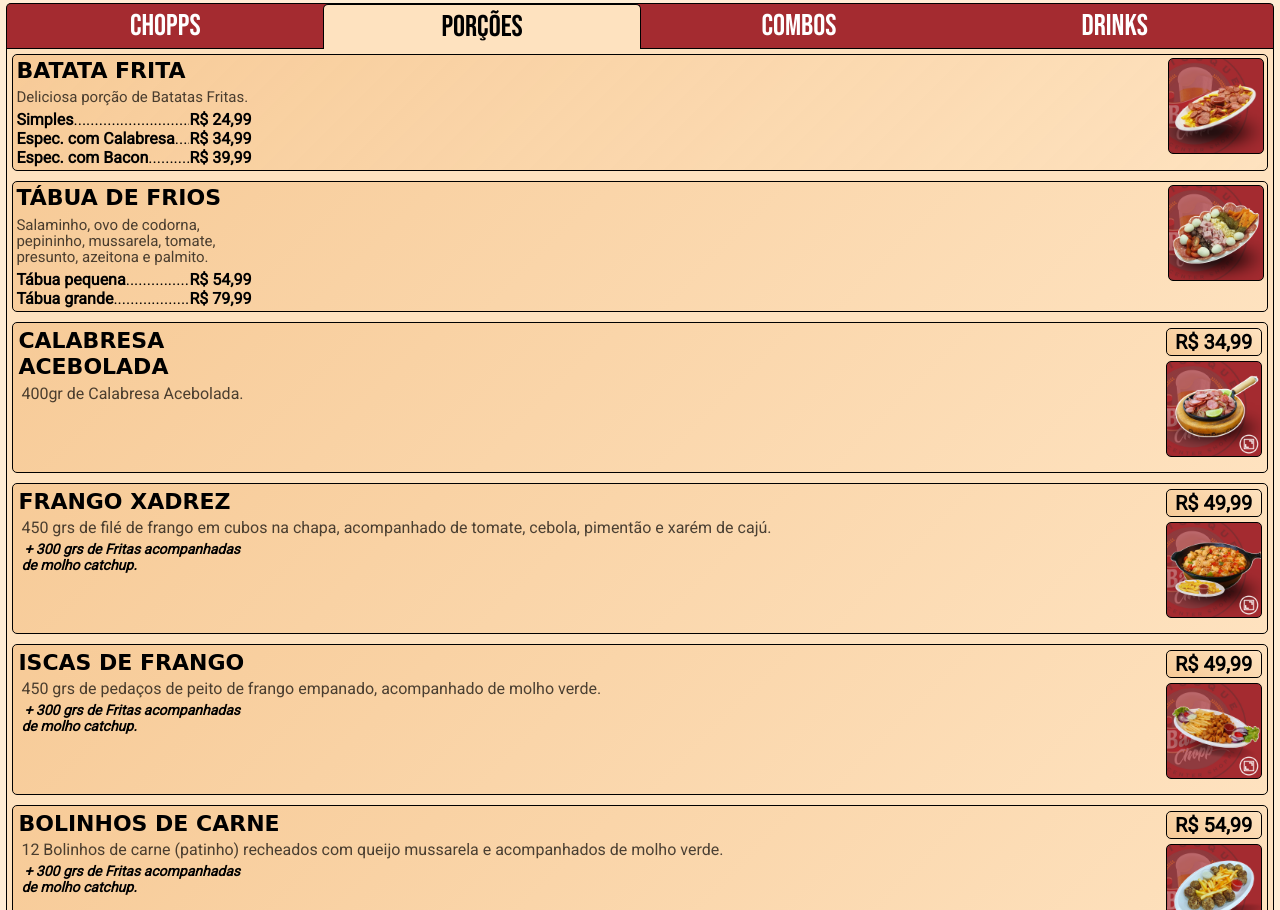
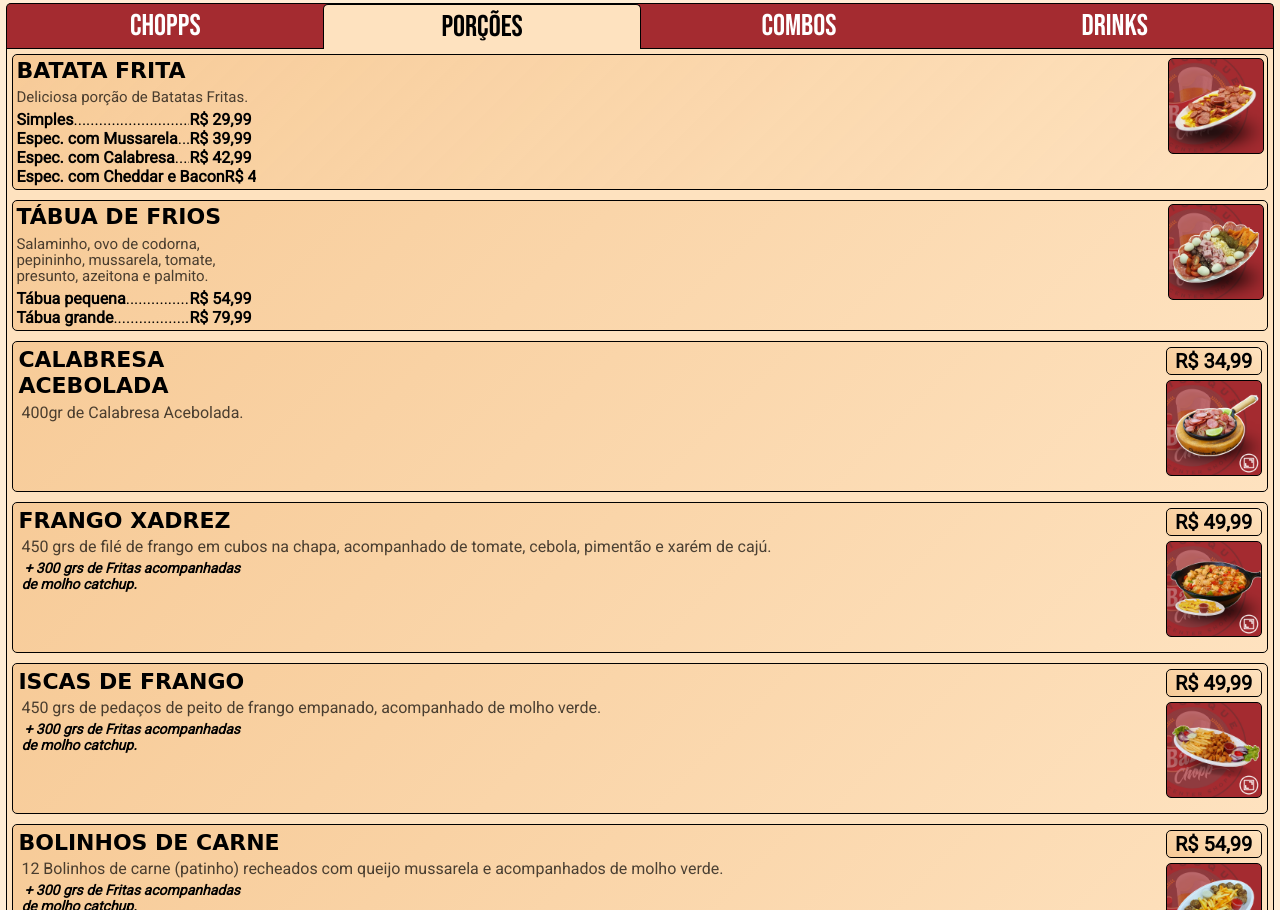
Before and after one commit to wesribeiro/cardapio3.5, a plain HTML site: page index.html in a window 1280 px wide. Shown: the part 954-1864 px from the top of the page. Drawn offline with Linux system fonts and the light colour scheme; a web font is replaced by a local one.

Commit message:
Preços da batatas atualizados / Batata Mussarela adicionada

```diff
--- a/index.html
+++ b/index.html
@@ -501,7 +501,15 @@
                                     <div class="fill-chopp flex-1">
                                         ........................................................................................................................................................................................................................................................................
                                     </div>
-                                    <strong class="size flex-2">R$ 24,99 </strong>
+                                    <strong class="size flex-2">R$ 29,99 </strong>
+                                </div>
+
+                                <div class="size_price porc-price">
+                                    <p class="size flex-2">Espec. com Mussarela</p>
+                                    <div class="fill-chopp flex-1">
+                                        ........................................................................................................................................................................................................................................................................
+                                    </div>
+                                    <strong class="size flex-2">R$ 39,99 </strong>
                                 </div>
 
                                 <div class="size_price porc-price">
@@ -509,15 +517,15 @@
                                     <div class="fill-chopp flex-1">
                                         ........................................................................................................................................................................................................................................................................
                                     </div>
-                                    <strong class="size flex-2">R$ 34,99 </strong>
+                                    <strong class="size flex-2">R$ 42,99 </strong>
                                 </div>
 
                                 <div class="size_price porc-price">
-                                    <p class="size">Espec. com Bacon</p>
+                                    <p class="size">Espec. com Cheddar e Bacon</p>
                                     <div class="fill-chopp">
                                         ........................................................................................................................................................................................................................................................................
                                     </div>
-                                    <strong class="size">R$ 39,99 </strong>
+                                    <strong class="size">R$ 44,99 </strong>
                                 </div>
                             </div>
                         </div>
```
